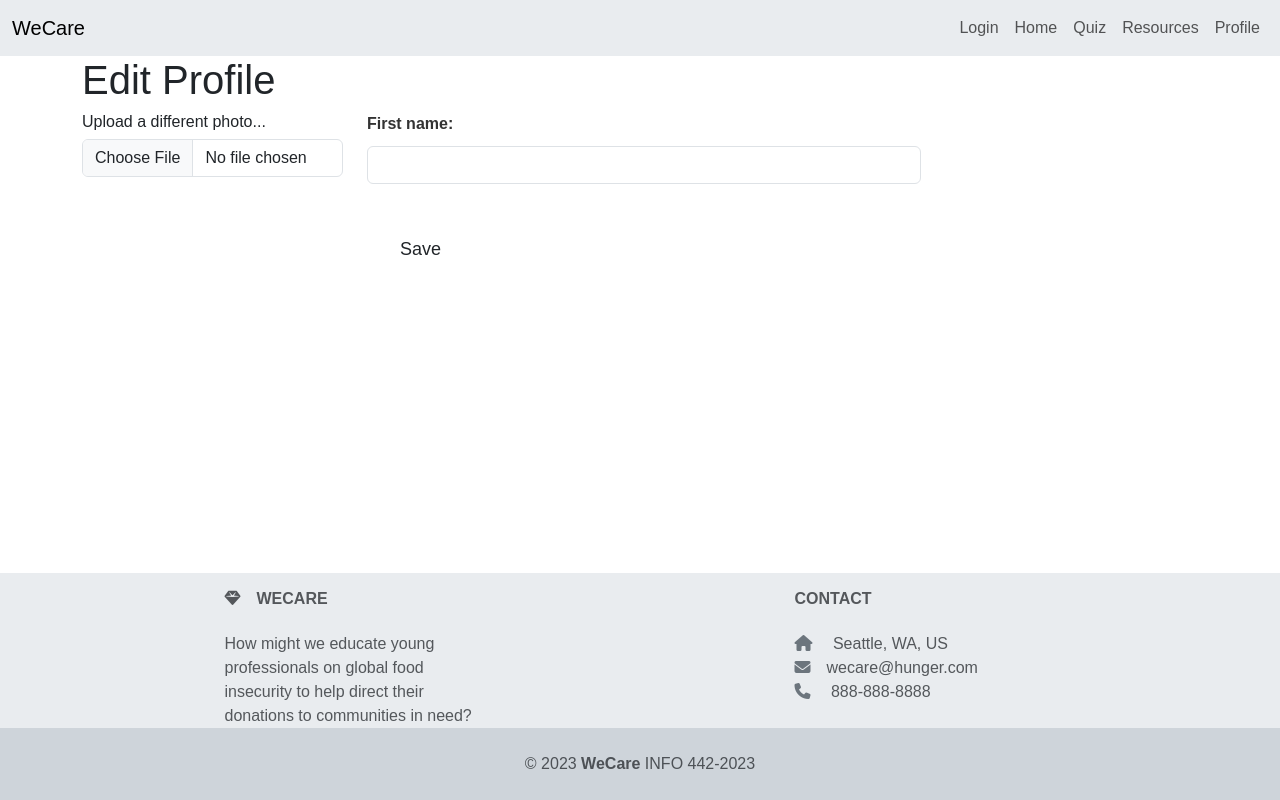
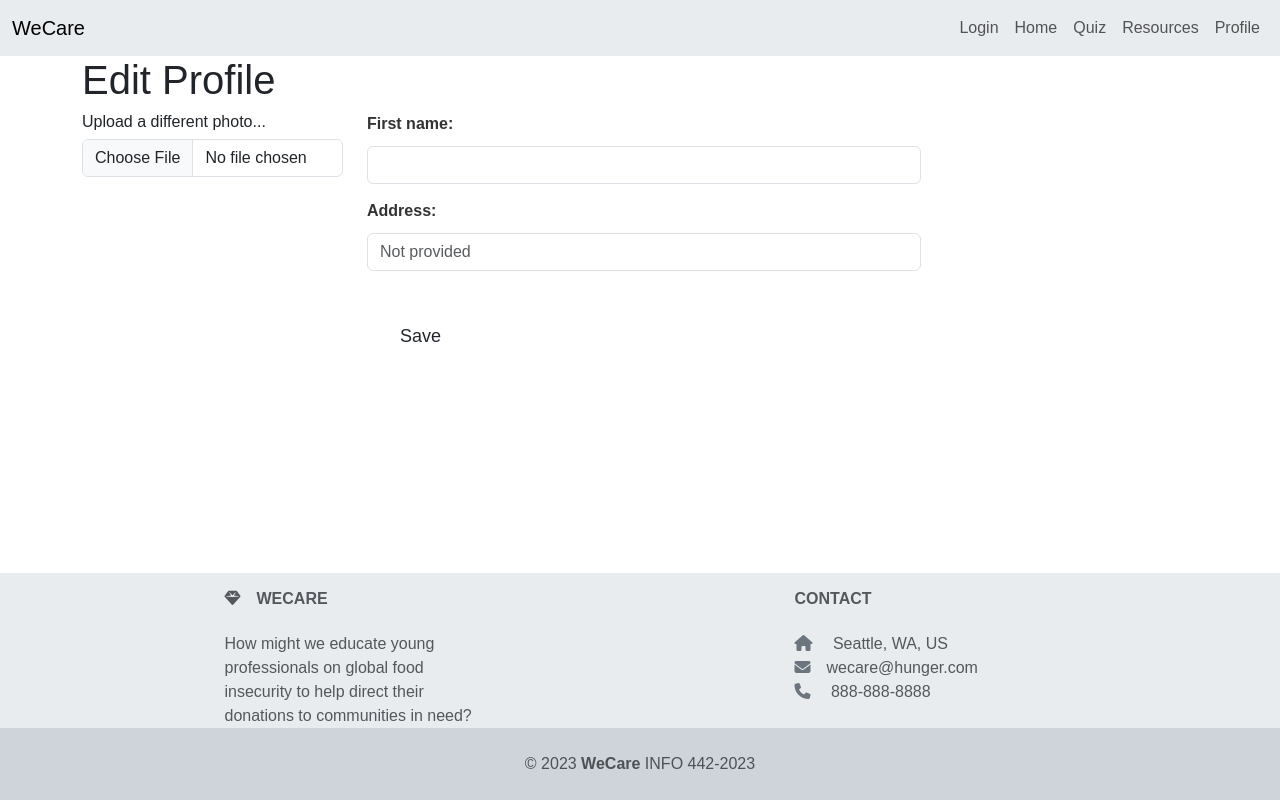
Before and after one commit to UW-INFO442-AU23/WeCare, a React (Create React App) app: page /edit in a window 1280 px wide. Built offline with nearby package versions, Linux system fonts and the light colour scheme.

Commit message:
working on the dit page, having issues with it tho

```diff
--- a/src/components/Edit.js
+++ b/src/components/Edit.js
@@ -1,5 +1,3 @@
-// EditProfile.js
-
 import React, { useState } from "react";
 import { ref as storageRef, uploadBytes, getDownloadURL } from "firebase/storage";
 import { updateProfile } from "firebase/auth";
@@ -7,13 +5,25 @@ import { storage, auth } from "./f-config";
 import { NavLink, Navigate } from "react-router-dom";
 
 export default function Edit(props) {
-  const user = props.user;
+  const user = props.user || { displayName: '', address: '' };
   const [imageUpload, setImageUpload] = useState(null);
+  const [name, setName] = useState(user.displayName || '');
+  const [address, setAddress] = useState(user.address || '');
 
   function handlePhoto(event) {
     event.preventDefault();
     const photo = event.target.files[0];
     setImageUpload(photo);
+  }
+
+  function handleName(event) {
+    event.preventDefault();
+    setName(event.target.value);
+  }
+
+  function handleAddress(event) {
+    event.preventDefault();
+    setAddress(event.target.value);
   }
 
   async function submitCallback(event) {
@@ -23,11 +33,11 @@ export default function Edit(props) {
       const imageRef = storageRef(storage, `${imageUpload.name}`);
       await uploadBytes(imageRef, imageUpload);
 
-      getDownloadURL(imageRef)
-        .then((url) => {
+      getDownloadURL(imageRef).then((url) => {
         updateProfile(user, {
-            displayName: user?.displayName, // Optional chaining to avoid undefined error
+          displayName: name,
           photoURL: url,
+          address: address,
         })
           .then(() => {
             console.log(user);
@@ -36,13 +46,11 @@ export default function Edit(props) {
           .catch((error) => {
             console.log(error);
           });
-        })
-        .catch((error) => {
-          console.log(error);
       });
     } else {
       updateProfile(user, {
-        displayName: user?.displayName, // Optional chaining to avoid undefined error
+        displayName: name,
+        address: address,
       })
         .then(() => {
           console.log(user);
@@ -72,11 +80,26 @@ export default function Edit(props) {
                 <input
                   className="form-control"
                   type="text"
-                  placeholder={user?.displayName} // Optional chaining to avoid undefined error
-                  readOnly
+                  placeholder={user.displayName}
+                  value={name}
+                  onChange={handleName}
                 />
               </div>
             </div>
+
+            <div className="form-group">
+              <label className="col-lg-3 control-label">Address:</label>
+              <div className="col-lg-8">
+                <input
+                  className="form-control"
+                  type="text"
+                  placeholder={user.address || 'Not provided'}
+                  value={address}
+                  onChange={handleAddress}
+                />
+              </div>
+            </div>
+
             {/* Other form fields go here */}
             <NavLink to="/profile">
               <button onClick={submitCallback} className="btn btn-save list-btn">
--- a/src/components/f-config.js
+++ b/src/components/f-config.js
@@ -20,8 +20,6 @@ const firebaseConfig = {
 
 // Initialize Firebase
 export const app = initializeApp(firebaseConfig);
-
-// Initialize Firebase Authentication and get a reference to the service
 export const auth = getAuth(app);
 export const db = getFirestore(app);
 export const storage = getStorage(app);
--- a/src/components/style.css
+++ b/src/components/style.css
@@ -245,6 +245,6 @@
     font-size: 16px;
   }
 
-  button:hover {
+  /* button:hover {
     background-color: #0056b3;
-  }
+  } */
```
Lines whose indentation alone changed are shown as unchanged.
